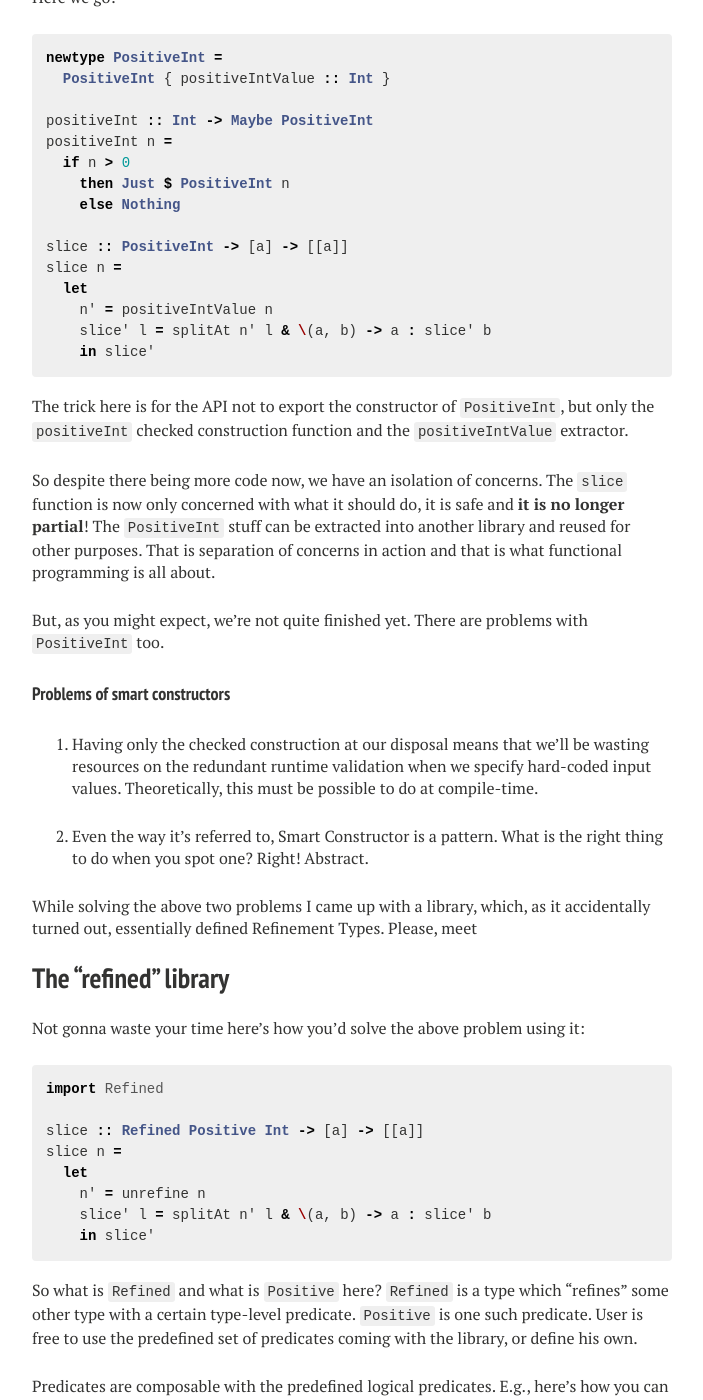
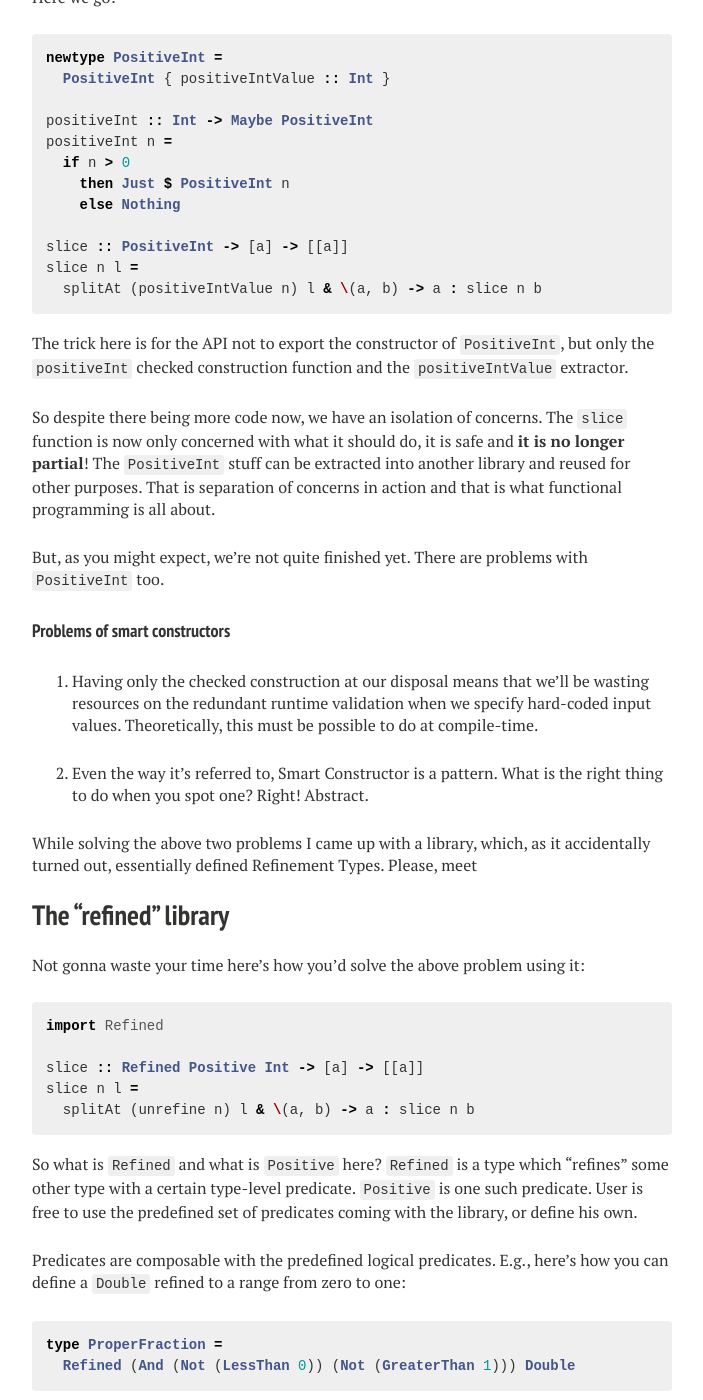
Before and after one commit to nikita-volkov/nikita-volkov.github.io, a Jekyll site: the page built from _posts/2015-04-27-refined.md, in a window 1280 px wide and 1400 px high, scrolled down 2136 px. Shown: the whole window, without its empty margins (288-991 px from the left). Built offline with Jekyll 4.4.1, drawn with Linux system fonts in a browser that asks for light colours; nearby versions of some CDN libraries; comment, search, counter and statistics services are not loaded.

Commit message:
Refactor examples

```diff
--- a/_posts/2015-04-27-refined.md
+++ b/_posts/2015-04-27-refined.md
@@ -116,11 +116,8 @@ positiveInt n =
     else Nothing
 
 slice :: PositiveInt -> [a] -> [[a]]
-slice n =
-  let
-    n' = positiveIntValue n
-    slice' l = splitAt n' l & \(a, b) -> a : slice' b
-    in slice'
+slice n l =
+  splitAt (positiveIntValue n) l & \(a, b) -> a : slice n b
 
 {% endhighlight %}
 
@@ -146,11 +143,8 @@ Not gonna waste your time here's how you'd solve the above problem using it:
 import Refined
 
 slice :: Refined Positive Int -> [a] -> [[a]]
-slice n =
-  let
-    n' = unrefine n
-    slice' l = splitAt n' l & \(a, b) -> a : slice' b
-    in slice'
+slice n l =
+  splitAt (unrefine n) l & \(a, b) -> a : slice n b
 {% endhighlight %}
 
 So what is `Refined` and what is `Positive` here? `Refined` is a type which "refines" some other type with a certain type-level predicate. `Positive` is one such predicate. User is free to use the predefined set of predicates coming with the library, or define his own.
```
